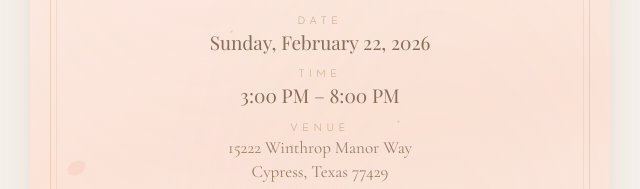
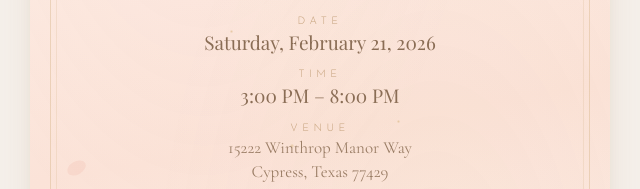
Before and after one commit to acharyainc/baby-shower-invite, a plain HTML site: page index.html in a window 1280 px wide. Shown: the part 456-645 px from the top of the page, 320-960 px from the left. Drawn offline with nearby package versions, Linux system fonts and the light colour scheme; a web font is replaced by a local one.

Commit message:
Update event date in index.html

```diff
--- a/index.html
+++ b/index.html
@@ -637,7 +637,7 @@
       <div class="details-section">
         <div class="detail-row">
           <span class="detail-label">Date</span>
-          <span class="detail-value">Sunday, February 22, 2026</span>
+          <span class="detail-value">Saturday, February 21, 2026</span>
         </div>
 
         <div class="detail-row">
```
